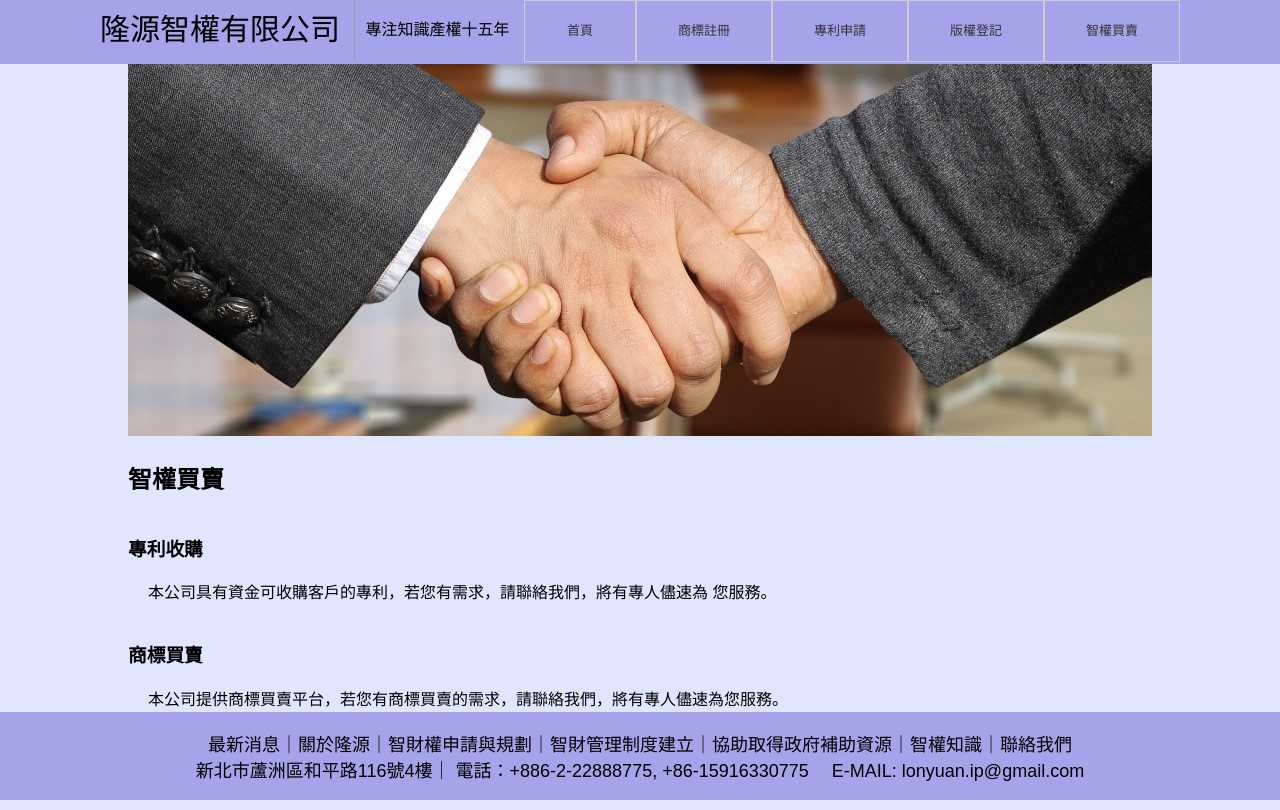
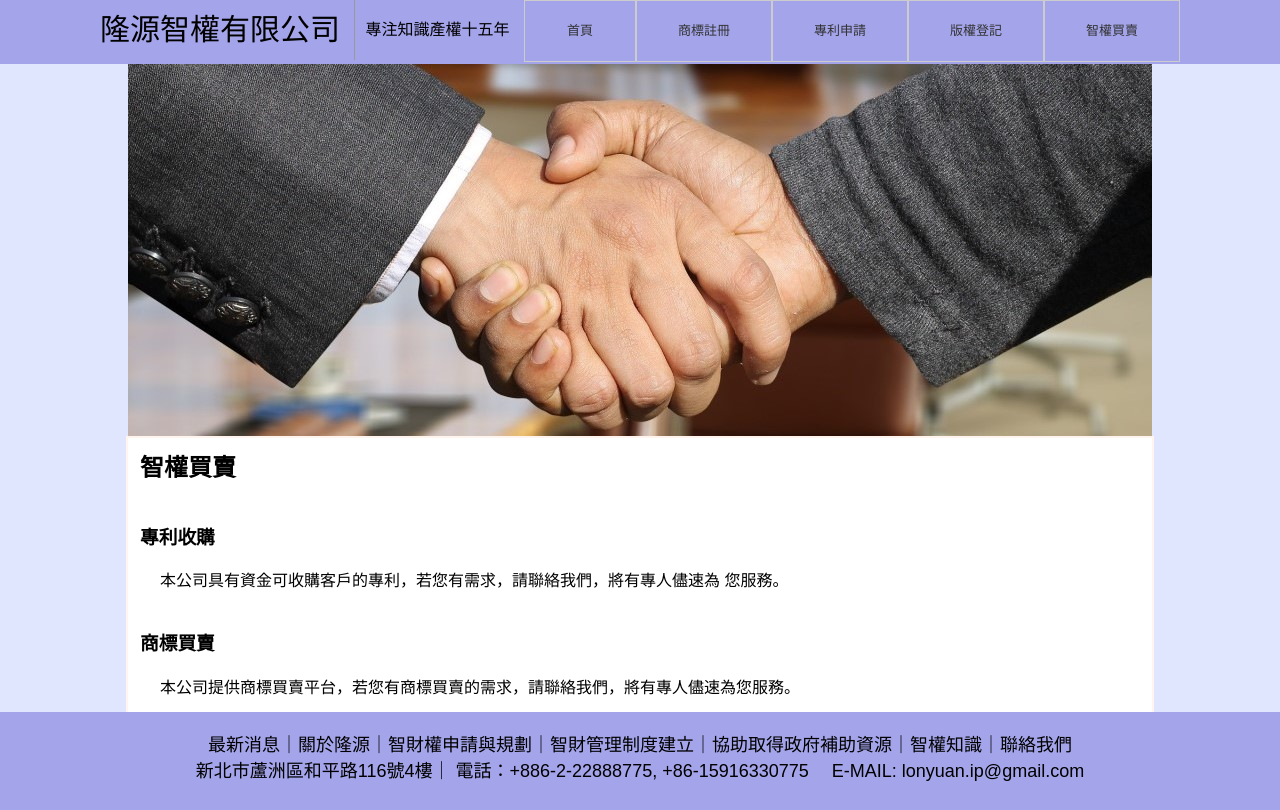
Before and after one commit to jeff3071/lonyuan, a plain HTML site: page IntellectualPropertyRightsTrade.html in a window 1280 px wide. Drawn offline with nearby package versions, Linux system fonts and the light colour scheme.

Commit message:
增加中間背景

```diff
--- a/IntellectualPropertyRightsTrade.html
+++ b/IntellectualPropertyRightsTrade.html
@@ -15,7 +15,7 @@
         <div class="banner">
             <img src="img1.jpg" alt="">
         </div>
-        <div class="trademark_info">
+        <div class="trademark_info high">
             <h2>智權買賣</h2>
             <ul>
                 <h3>專利收購</h3>
--- a/main.css
+++ b/main.css
@@ -2,7 +2,6 @@
     min-width: 1100px;
     background-color: #E1E6FF;
     min-height: 100%;
-
 }
 
 html > * {
@@ -14,6 +13,11 @@ html > * {
 
 body, html {
     height: 100%;
+}
+
+h2 {
+    margin-top: 0;
+    padding-top: 10px;
 }
   /* ====================================================================================================================
  * 選單
@@ -69,6 +73,7 @@ body, html {
     position: fixed;
     /* 展開footer寬度 */
     font-size: 18px;
+    text-shadow: none;
 }
 #footer1{
     font-weight: normal;
@@ -183,8 +188,17 @@ body, html {
  .flexcontainer {
      display: block;
      margin: 0 auto;
-     width: 1024px;
-     padding-bottom: 100px;
+     width: 1000px;
+     background-color: white;
+     padding: 0 12px 100px 12px;
+ }
+
+ .slider_block {
+     height: 535px;
+ }
+ .slider_block > .flexslider {
+     margin-bottom: 0;
+     border: 0;
  }
 
  .info {
@@ -230,9 +244,13 @@ body, html {
 
 
  .trademark_info {
-     width: 1024px;
+     width: 1000px;
     margin: 0 auto;
-    padding-bottom: 100px;
+    padding:0 12px 100px 12px;
+    background-color: white;
+    text-shadow: none;
+    border: 2px oldlace;
+    border:2px solid seashell;
  }
 
  .sec_li {
@@ -245,4 +263,10 @@ body, html {
 .banner {
     width: 1024px;
     margin: 0 auto;
+    height: 372px;
 }
+
+.high {
+    height: calc(100vh - 60px - 372px - 48px);
+    padding: 0 12px 0 12px;
+}
```
